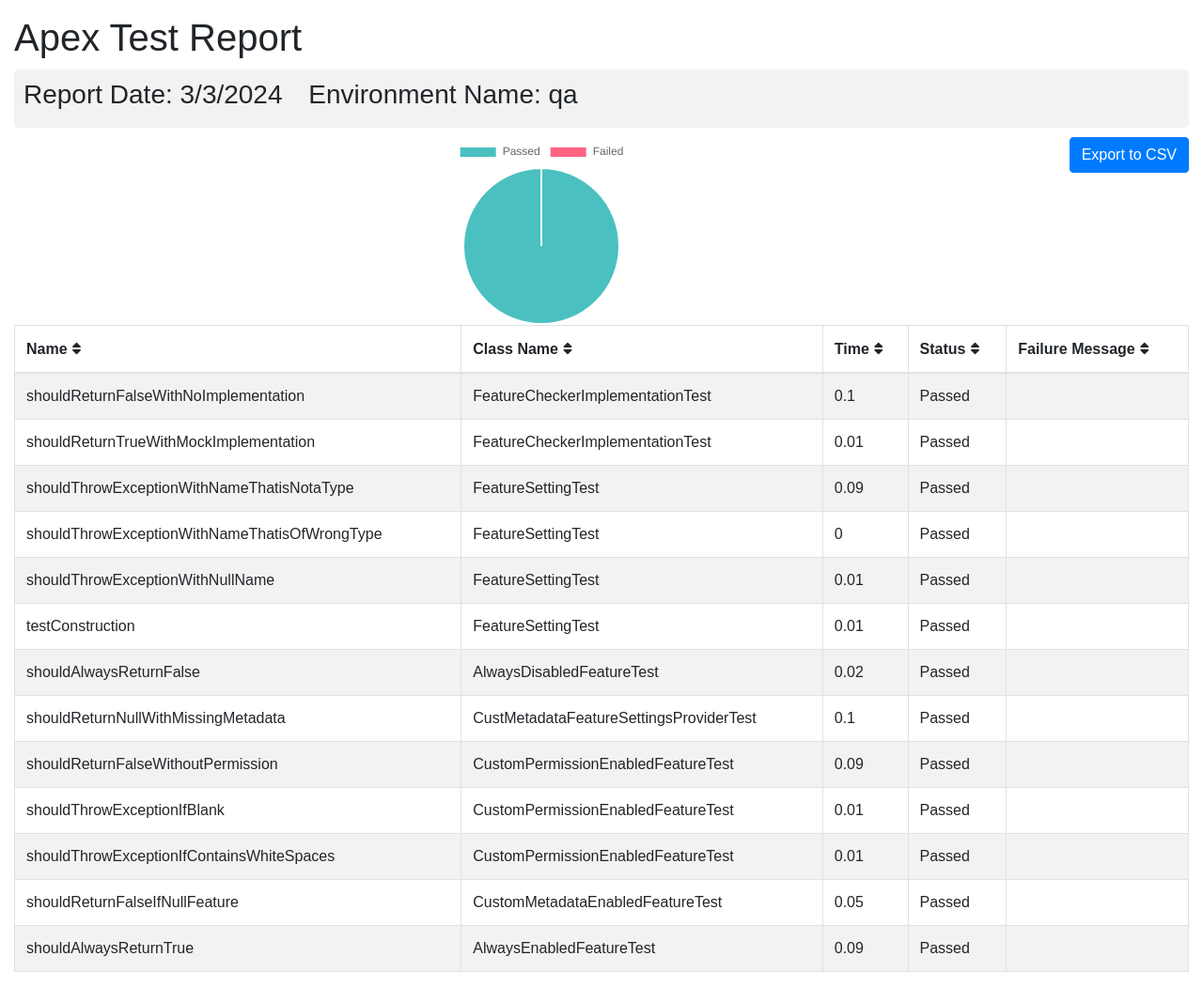
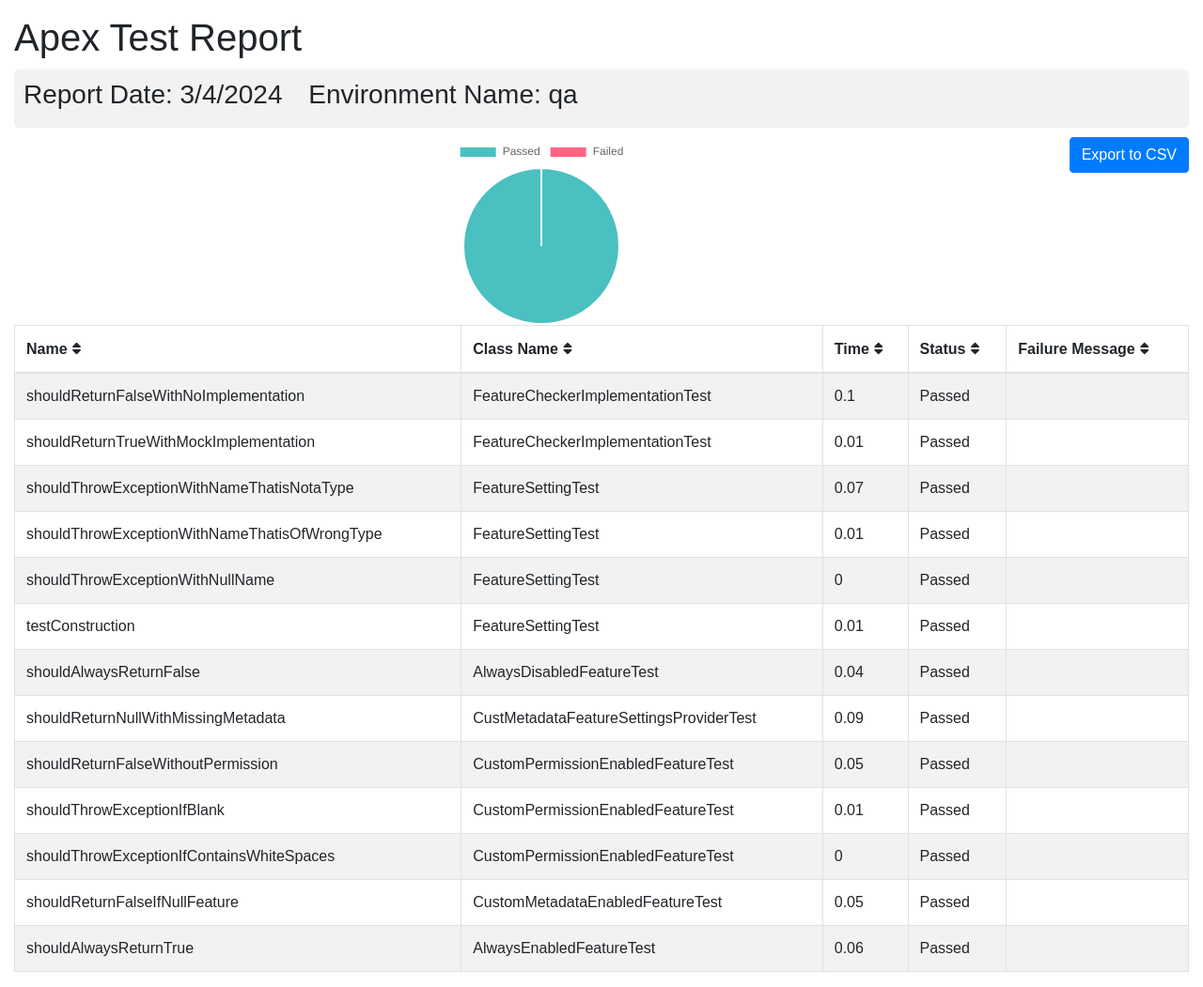
Before and after one commit to flxbl-io/sfops-dashboard, a Jekyll site: the page apextestResults/qa.html, which Jekyll copies as it is, in a window 1280 px wide. Shown: the whole page at 94% size. Built offline with Jekyll 4.4.1, drawn with Linux system fonts in a browser that asks for light colours.

Commit message:
Updated apex test results

```diff
--- a/apextestResults/qa.html
+++ b/apextestResults/qa.html
@@ -102,7 +102,7 @@
       <div class="container-fluid">
         <h1 class="mt-3">Apex Test Report</h1>
         <div class="info-card">
-        <h3>Report Date: 3/3/2024 <span style="margin-left: 20px;">Environment Name: qa</span></h3>
+        <h3>Report Date: 3/4/2024 <span style="margin-left: 20px;">Environment Name: qa</span></h3>
         </div>
         <button onclick="exportTableToCSV('testReport.csv')" class="btn btn-primary float-right">Export to CSV</button>
         <div id="chart-container">
@@ -137,21 +137,21 @@
         <tr>
           <td>shouldThrowExceptionWithNameThatisNotaType</td>
           <td>FeatureSettingTest</td>
-          <td>0.09</td>
+          <td>0.07</td>
           <td>Passed</td>
           <td></td>
         </tr>
         <tr>
           <td>shouldThrowExceptionWithNameThatisOfWrongType</td>
           <td>FeatureSettingTest</td>
-          <td>0</td>
+          <td>0.01</td>
           <td>Passed</td>
           <td></td>
         </tr>
         <tr>
           <td>shouldThrowExceptionWithNullName</td>
           <td>FeatureSettingTest</td>
-          <td>0.01</td>
+          <td>0</td>
           <td>Passed</td>
           <td></td>
         </tr>
@@ -165,21 +165,21 @@
         <tr>
           <td>shouldAlwaysReturnFalse</td>
           <td>AlwaysDisabledFeatureTest</td>
-          <td>0.02</td>
+          <td>0.04</td>
           <td>Passed</td>
           <td></td>
         </tr>
         <tr>
           <td>shouldReturnNullWithMissingMetadata</td>
           <td>CustMetadataFeatureSettingsProviderTest</td>
-          <td>0.1</td>
+          <td>0.09</td>
           <td>Passed</td>
           <td></td>
         </tr>
         <tr>
           <td>shouldReturnFalseWithoutPermission</td>
           <td>CustomPermissionEnabledFeatureTest</td>
-          <td>0.09</td>
+          <td>0.05</td>
           <td>Passed</td>
           <td></td>
         </tr>
@@ -193,7 +193,7 @@
         <tr>
           <td>shouldThrowExceptionIfContainsWhiteSpaces</td>
           <td>CustomPermissionEnabledFeatureTest</td>
-          <td>0.01</td>
+          <td>0</td>
           <td>Passed</td>
           <td></td>
         </tr>
@@ -207,7 +207,7 @@
         <tr>
           <td>shouldAlwaysReturnTrue</td>
           <td>AlwaysEnabledFeatureTest</td>
-          <td>0.09</td>
+          <td>0.06</td>
           <td>Passed</td>
           <td></td>
         </tr>
```
